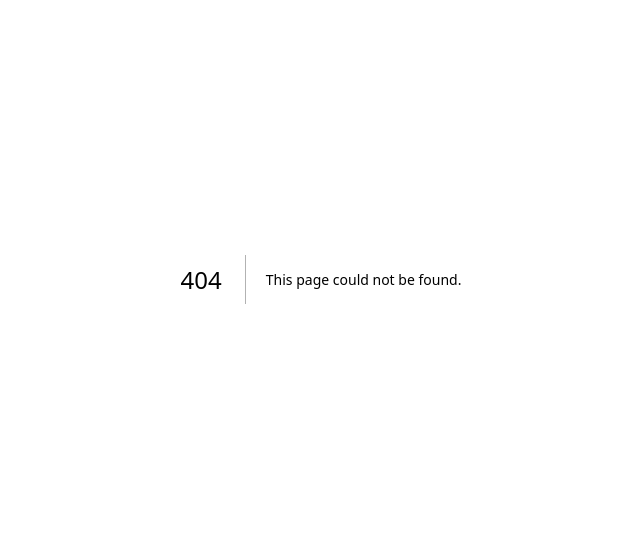
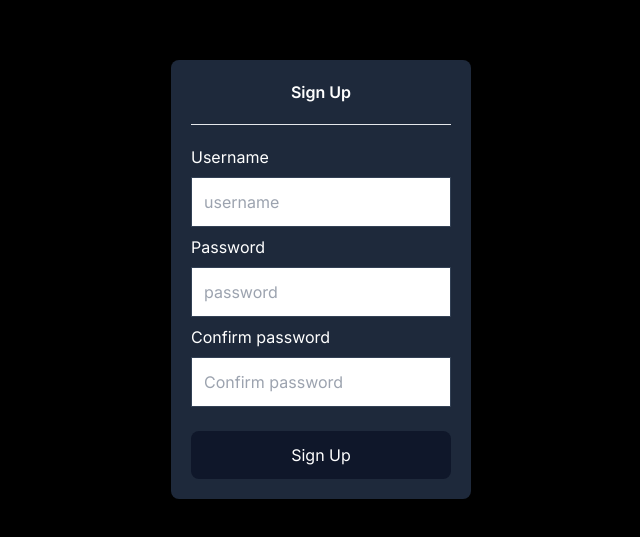
Before and after one commit to Victor-Ross/strings-app, a Next.js app: page /signup in a window 1280 px wide. Before the commit this address had no page. Shown: the part 121-658 px from the top of the page, without its empty margins (319-959 px from the left). Built offline with nearby package versions, Linux system fonts and the light colour scheme.

Commit message:
Sign Up Page

```diff
--- /dev/null
+++ b/src/app/(public)/signup/form.tsx
@@ -0,0 +1,91 @@
+'use client';
+
+import React, { FormEvent, useState } from 'react';
+
+export function Form() {
+  const [username, setUsername] = useState<undefined | string>('');
+  const [password, setPassword] = useState<undefined | string>('');
+  const [confirmPassword, setConfirmPassword] = useState<undefined | string>(
+    ''
+  );
+  const [errors, setErrors] = useState<string[]>([]);
+
+  async function handleSubmit(event: FormEvent) {
+    event.preventDefault();
+    setErrors([]);
+
+    if (password !== confirmPassword) {
+      errors.push('Passwords do not match');
+      return;
+    }
+
+    const res = await fetch('/api/signup', {
+      method: 'post',
+      body: JSON.stringify({
+        username,
+        password,
+      }),
+    });
+
+    if (res.ok) {
+      window.location.href = '/signin';
+    } else {
+      alert('Sign Up Failed');
+    }
+  }
+
+  return (
+    <form
+      className="flex flex-col gap-2 p-5 max-w-xs w-full bg-slate-800 rounded-lg"
+      onSubmit={handleSubmit}
+    >
+      <div className="text-center">
+        <h3 className="font-semibold">Sign Up</h3>
+      </div>
+      <div className="my-3">
+        <hr />
+      </div>
+      <div>
+        <div className="flex flex-col gap-2">
+          <label>Username</label>
+          <input
+            className="text-black p-3 border border-slate-700"
+            type="text"
+            id="username"
+            placeholder="username"
+            required
+            onChange={(e) => setUsername(e.target.value)}
+            value={username}
+          />
+        </div>
+      </div>
+      <div className="flex flex-col gap-2">
+        <label>Password</label>
+        <input
+          className="text-black p-3 border border-slate-700"
+          type="password"
+          id="password"
+          placeholder="password"
+          required
+          onChange={(e) => setPassword(e.target.value)}
+          value={password}
+        />
+      </div>
+      <div className="flex flex-col gap-2">
+        <label>Confirm password</label>
+        <input
+          className="text-black p-3 border border-slate-700"
+          type="password"
+          id="confirm-password"
+          placeholder="Confirm password"
+          required
+          onChange={(e) => setConfirmPassword(e.target.value)}
+          value={confirmPassword}
+        />
+      </div>
+      <button className="mt-4 p-3 bg-slate-900 rounded-lg" type="submit">
+        Sign Up
+      </button>
+    </form>
+  );
+}
--- /dev/null
+++ b/src/app/(public)/signup/page.tsx
@@ -0,0 +1,9 @@
+import { Form } from './form';
+
+export default async function SignUp() {
+  return (
+    <div>
+      <Form />
+    </div>
+  );
+}
--- /dev/null
+++ b/src/app/api/signup/route.ts
@@ -0,0 +1,34 @@
+import { sql } from '@/../db';
+import { NextResponse } from 'next/server';
+import { z } from 'zod';
+import bcrypt from 'bcrypt';
+
+const requestSchema = z.object({
+  username: z.string(),
+  password: z.string(),
+});
+
+export async function POST(request: Request) {
+  const json = requestSchema.parse(await request.json());
+
+  console.log(json);
+
+  const res = await sql(
+    'SELECT id, username FROM users WHERE username ILIKE $1',
+    [json.username]
+  );
+
+  if (res.rowCount! > 0) {
+    return NextResponse.json({ error: 'User already exists' }, { status: 400 });
+  }
+
+  const saltRounds = 10;
+  const hash = await bcrypt.hash(json.password, saltRounds);
+
+  await sql('INSERT INTO users (username, password) VALUES ($1, $2)', [
+    json.username,
+    hash,
+  ]);
+
+  return NextResponse.json({ msg: 'Registration success' }, { status: 201 });
+}
```
